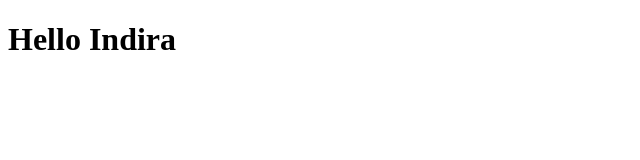
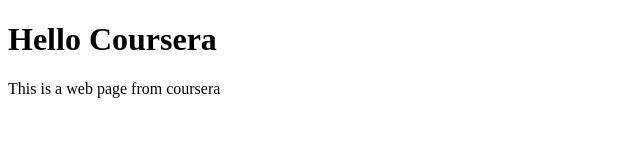
Before and after one commit to IndiraHuseinagic/GitProjects, a plain HTML site: page site/index.html in a window 1280 px wide. Shown: the whole page, without its empty margins (0-640 px from the left). Drawn offline with Linux system fonts and the light colour scheme.

Commit message:
Coursera Page

```diff
--- a/site/index.html
+++ b/site/index.html
@@ -4,6 +4,7 @@
 	<title>Hello Indira</title>
 </head>
 <body>
-<h1>Hello Indira</h1>
+<h1>Hello Coursera</h1>
+<p> This is a web page from coursera</p>
 </body>
 </html>
```
